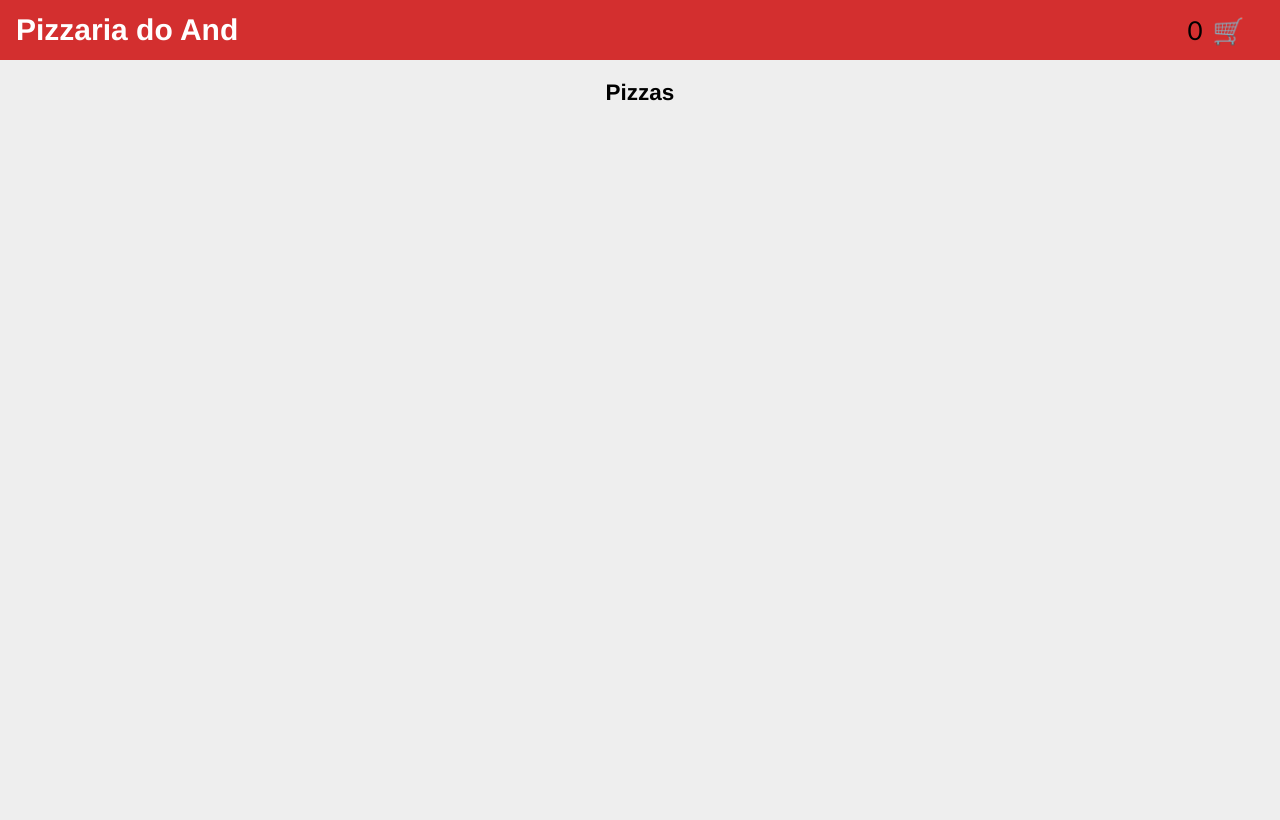
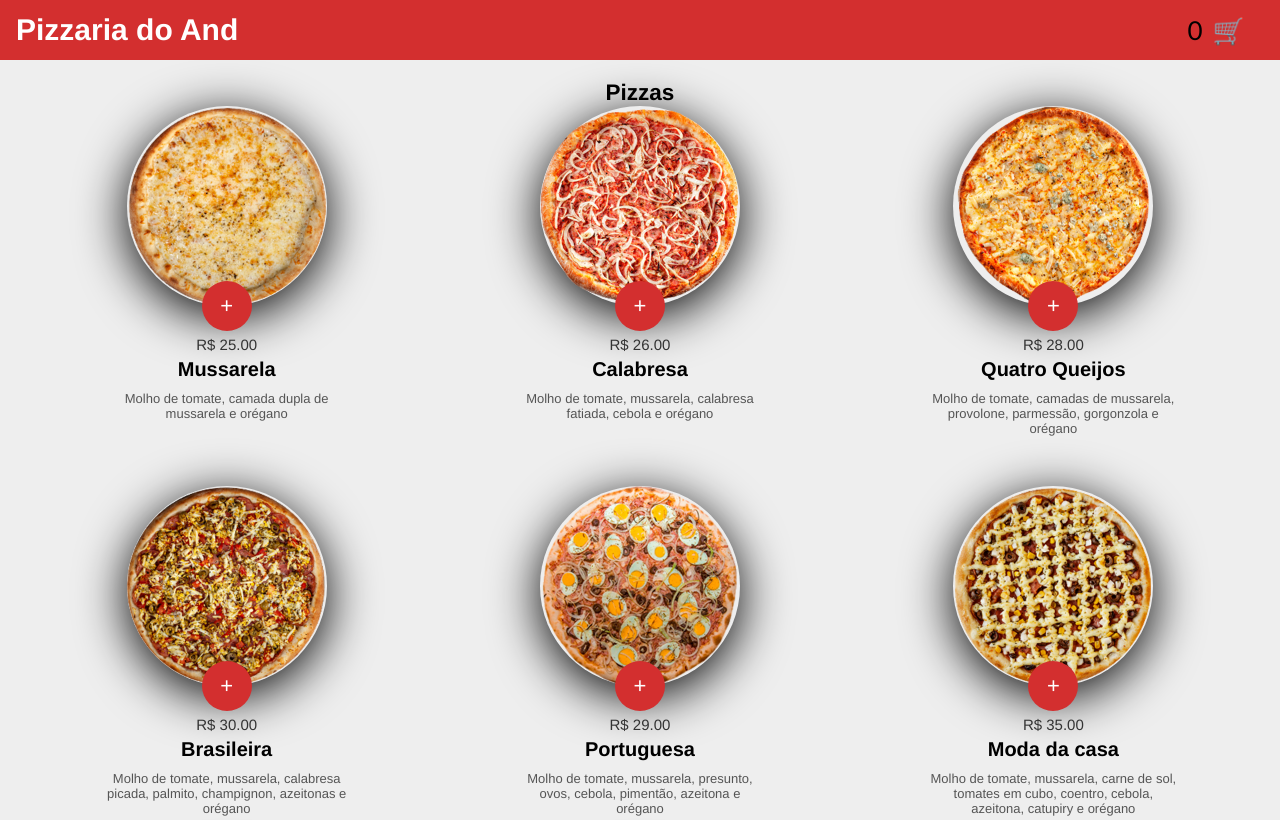
Before and after one commit to luvsscorpius/Pizzaria-da-Nonna, a plain HTML site: page index.html in a window 1280 px wide. Shown: the top 820 px of the page. Drawn offline with Linux system fonts and the light colour scheme; a web font is replaced by a local one.

Commit message:
Sexto commit

```diff
--- a/index.html
+++ b/index.html
@@ -112,8 +112,8 @@
         </div>
     </div>
 
+    <script src="pizzas.js"></script>
     <script src="js/script.js"></script>
-    <script src="pizzas.js"></script>
 </body>
 
 </html>
--- a/js/script.js
+++ b/js/script.js
@@ -1,3 +1,15 @@
 pizzaJson.map((item, index) => {
     console.log(item)
+
+    let pizzaItem = document.querySelector('.models .pizza-item').cloneNode(true) // .clonenode faz uma copia dos elementos
+
+    // foi clonado e agora precisamos colocar dentro da main na div pizza-area
+    document.querySelector('.pizza-area').append(pizzaItem)
+
+    //precisamos preencher os dados de cada pizza
+    pizzaItem.querySelector('.pizza-item--img img').src = item.img
+    pizzaItem.querySelector('.pizza-item--price').innerHTML = `R$ ${item.price.toFixed(2)}`
+    pizzaItem.querySelector('.pizza-item--name').innerHTML = item.name
+    pizzaItem.querySelector('.pizza-item--desc').innerHTML = item.description
+
 })
```
